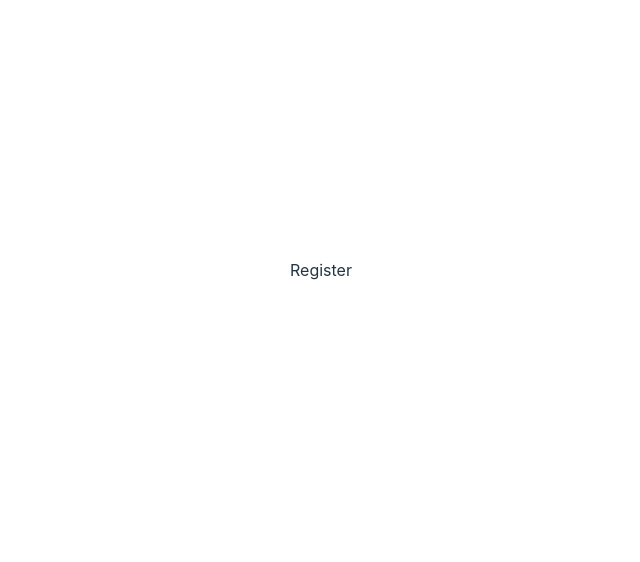
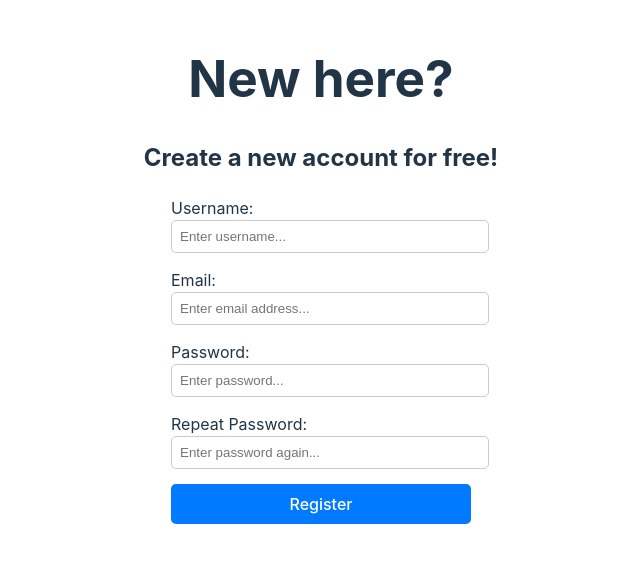
Before and after one commit to robbdouglas/hearthstone-battlegrounds-stats, a React (Vite) app: page /register in a window 1280 px wide. Shown: the part 130-692 px from the top of the page, without its empty margins (319-959 px from the left). Built offline with nearby package versions, Linux system fonts and the light colour scheme.

Commit message:
add register form and css

```diff
--- a/data/userData.js
+++ b/data/userData.js
@@ -2,10 +2,12 @@
 
 let userData = [
   {
+    username: "test-user-1",
     email: "test@test.com",
     password: "testitest",
   },
   {
+    username: "test-user-2",
     email: "test2@test.com",
     password: "testitest2",
   },
--- a/src/components/Register.jsx
+++ b/src/components/Register.jsx
@@ -1,9 +1,52 @@
-import React from 'react'
+import React from "react";
+import "../styles/Register.css";
 
 function Register() {
   return (
-    <div>Register</div>
-  )
+    <div>
+      <div className="register-welcome">
+        <h1>New here?</h1>
+        <h2>Create a new account for free!</h2>
+      </div>
+      <div className="register-form">
+        <form>
+          <label htmlFor="username">Username:</label>
+          <input
+            type="text"
+            id="username"
+            name="username"
+            placeholder="Enter username..."
+            required
+          />
+          <label htmlFor="email">Email:</label>
+          <input
+            type="email"
+            id="email"
+            name="email"
+            placeholder="Enter email address..."
+            required
+          />
+          <label htmlFor="password">Password:</label>
+          <input
+            type="password"
+            id="password"
+            name="password"
+            placeholder="Enter password..."
+            required
+          />
+          <label htmlFor="password-repeat">Repeat Password:</label>
+          <input
+            type="password"
+            id="password-repeat"
+            name="password-repeat"
+            placeholder="Enter password again..."
+            required
+          />
+          <button type="submit">Register</button>
+        </form>
+      </div>
+    </div>
+  );
 }
 
-export default Register
+export default Register;
--- /dev/null
+++ b/src/styles/Register.css
@@ -0,0 +1,43 @@
+/* Register.css */
+
+.register-welcome {
+  text-align: center;
+  margin-bottom: 20px;
+}
+
+.register-form {
+  display: flex;
+  flex-direction: column;
+  align-items: center;
+}
+
+.register-form form {
+  width: 300px; /* Ändere die Breite nach Bedarf */
+}
+
+.register-form label {
+  margin-bottom: 10px;
+}
+
+.register-form input {
+  width: 100%;
+  padding: 8px;
+  margin-bottom: 15px;
+  border: 1px solid #ccc;
+  border-radius: 5px;
+}
+
+.register-form button {
+  width: 100%;
+  padding: 10px;
+  background-color: #007bff;
+  color: #fff;
+  border: none;
+  border-radius: 5px;
+  cursor: pointer;
+  transition: background-color 0.3s ease;
+}
+
+.register-form button:hover {
+  background-color: #0056b3;
+}
```
